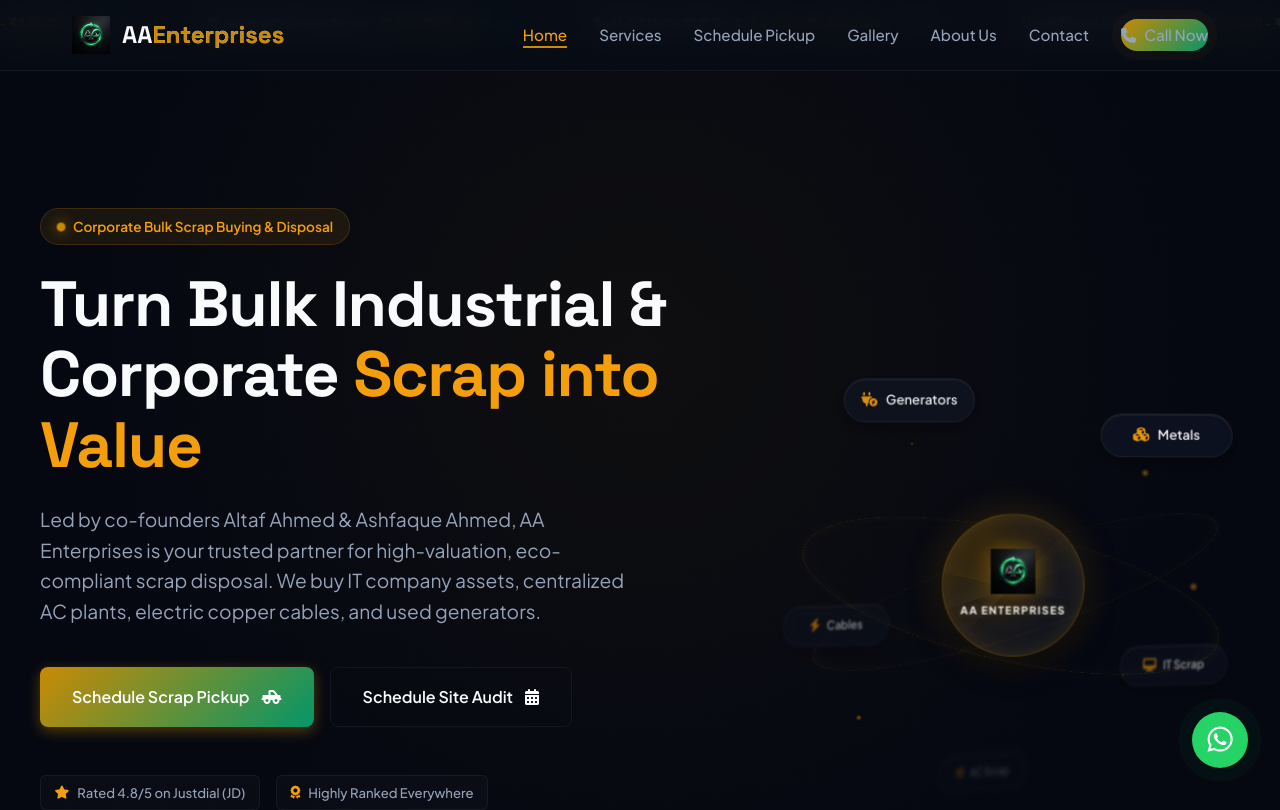
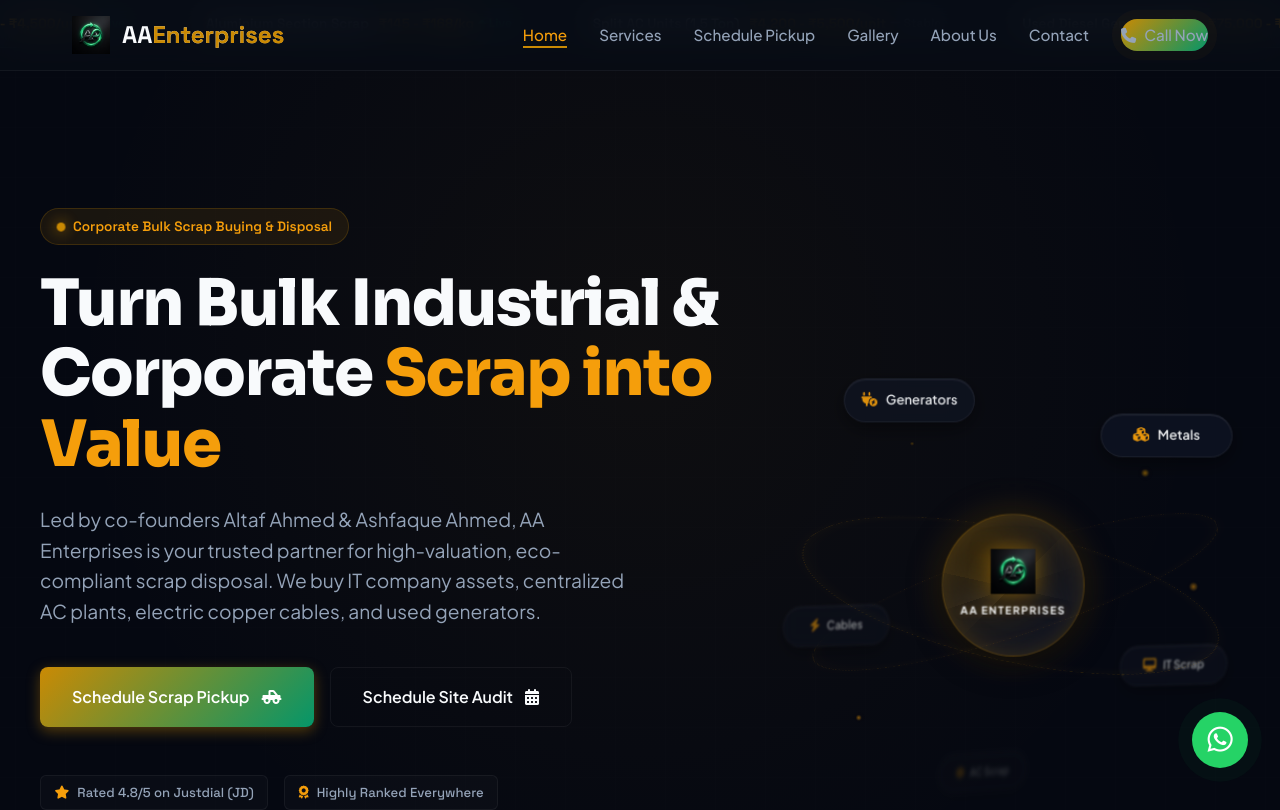
Before and after one commit to javeriyaaa/aaenterprises, a Next.js app: page / in a window 1280 px wide. Shown: the top 810 px of the page. Built offline with nearby package versions, Linux system fonts and the light colour scheme.

Commit message:
Typography Overhaul: Distinct fonts for Headings (Sora), Sub-headings (Space Grotesk), and Informational body (Plus Jakarta Sans)

```diff
--- a/src/app/globals.css
+++ b/src/app/globals.css
@@ -1,8 +1,9 @@
-@import url('https://fonts.googleapis.com/css2?family=Plus+Jakarta+Sans:wght@300;400;500;600;700&family=Space+Grotesk:wght@400;500;600;700&display=swap');
+@import url('https://fonts.googleapis.com/css2?family=Plus+Jakarta+Sans:wght@300;400;500;600;700&family=Sora:wght@600;700;800&family=Space+Grotesk:wght@400;500;600;700&display=swap');
 
 /* CSS Variables */
 :root {
-  --font-heading: 'Space Grotesk', sans-serif;
+  --font-heading: 'Sora', sans-serif;
+  --font-subheading: 'Space Grotesk', sans-serif;
   --font-body: 'Plus Jakarta Sans', sans-serif;
 
   /* Color Palette */
@@ -2813,3 +2814,41 @@
   color: var(--text-secondary);
   line-height: 1.5;
 }
+
+
+/* typography mapping overrides */
+.subtitle,
+.val-label,
+.qty-label,
+.info-label,
+.ticket-section h4,
+.receipt-section h4,
+.footer-col h4,
+.card-category-icon,
+.estimator-title,
+.category-title,
+.trust-badge,
+.hero-tagline,
+.ticker-item,
+.step-num,
+.comp-num,
+.logo-text,
+.stat-number {
+  font-family: var(--font-subheading) !important;
+}
+
+body,
+p,
+a,
+li,
+input,
+textarea,
+select,
+.qty-input-box,
+.receipt-info-text,
+.receipt-note,
+.val-subtext,
+.ticket-disclaimer,
+.footer-copy {
+  font-family: var(--font-body) !important;
+}
```
